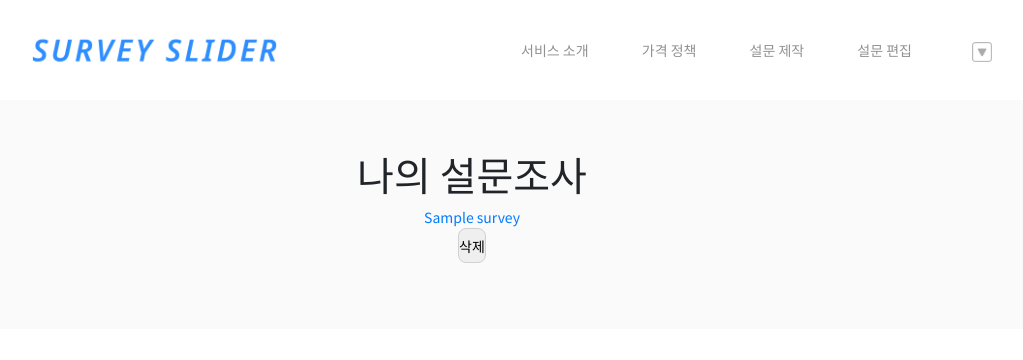
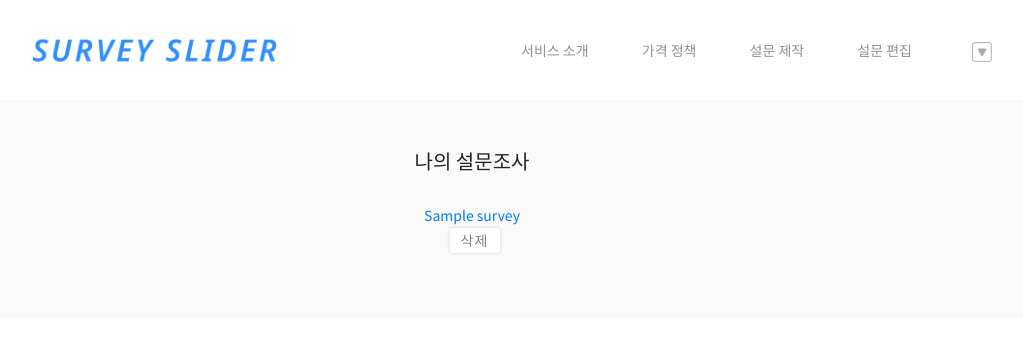
Before and after one commit to born9507/surveySlide, a Django app: page /show/ in a window 1280 px wide. Shown: the top 360 px of the page, without its empty margins (168-1191 px from the left). Run offline with Django 3.2, Linux system fonts and the light colour scheme; a user stored in the database is signed in; tables that the repository leaves empty hold one stand-in row (values such as "Sample post"); some libraries are stand-ins or nearby versions.

Commit message:
seongjun0807. 16:14

```diff
--- a/surveySlide/pages/static/pages/style.css
+++ b/surveySlide/pages/static/pages/style.css
@@ -690,6 +690,10 @@ ul.price {
     line-height: 160%;
 }
 
+.questionBox > li {
+    margin-top: 10px;
+}
+
 .surveyBox {
     background-color: rgb(250, 250, 250);
     position: relative;
@@ -702,6 +706,8 @@ ul.price {
 }
 
 #surveyBox_title {
+    margin-top: 50px;
+    margin-bottom: -5px;
     font-size: 20px;
 }
 
@@ -750,8 +756,36 @@ ul.price {
     margin-left: 5px;
     color: grey;
     font-size: 15px;
+    vertical-align: middle;
 }
 
 #surveyBox_titleafterSubmit {
+    margin-top: 20px;
+    margin-bottom: 10px;
     font-size: 30px;
+    font-weight: 500;
+    border-color: rgb(230, 230, 230);
+    height: 50px;
+    text-align: center;
 }
+
+#surveyRead_content {
+    margin-top: 30px;
+    font-size: 14px;
+}
+
+#surveyRead_contentName {
+    transform: none;
+    background-color: white;
+    width: 50px;
+    height: 25px;
+    border: none !important;
+    outline: none !important;
+    box-shadow: 0px 0px 3px 1px rgb(226, 226, 226);
+    letter-spacing: 1px;
+    margin-left: 5px;
+    color: grey;
+    font-size: 14px;
+    vertical-align: middle;
+    border-radius: 4px;
+}
--- a/surveySlide/pages/templates/pages/surveyRead.html
+++ b/surveySlide/pages/templates/pages/surveyRead.html
@@ -2,12 +2,12 @@
 
 {% block content %}
 <div class="surveyBox">
-  <h1>나의 설문조사</h1>
+  <span id="surveyBox_title">나의 설문조사</span>
   <ul>
     {% for survey in user.survey_set.all%}
       {% if not survey.isDeleted %}
       {% comment %} 지워지지 않은 것만 볼 수 있도록 {% endcomment %}
-        <li>
+        <li id="surveyRead_content">
           <a href="/edit/{{survey.id}}/">
             {{survey.title}}
             {% if not survey.isCompleted %}
@@ -15,7 +15,7 @@
             {% endif %}
           </a>
           <form action="/delete/{{survey.id}}/">
-            <input type="submit" value="삭제"/>
+            <input id="surveyRead_contentName" type="submit" value="삭제">
           </form>
         </li>
       {% endif %}
--- a/surveySlide/pages/templates/pages/surveyUpdate.html
+++ b/surveySlide/pages/templates/pages/surveyUpdate.html
@@ -3,7 +3,7 @@
 {% load static %}
 {% block content %}
 <div class="surveyBox">
-  <h1>설문조사 수정</h1>
+  <span id="surveyBox_title">설문조사 수정</span>
   <a href="/">홈으로</a>
   <a href="/show/">이전 페이지</a>
 
```
Also changed, not shown: surveySlide/pages/templates/pages/surveyCreate.html (+11 -7 lines).
